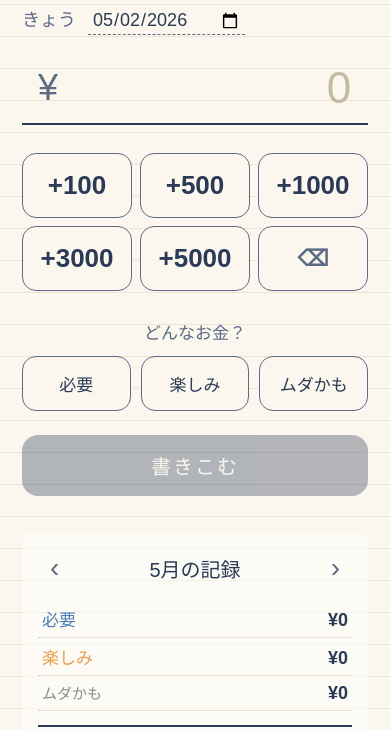
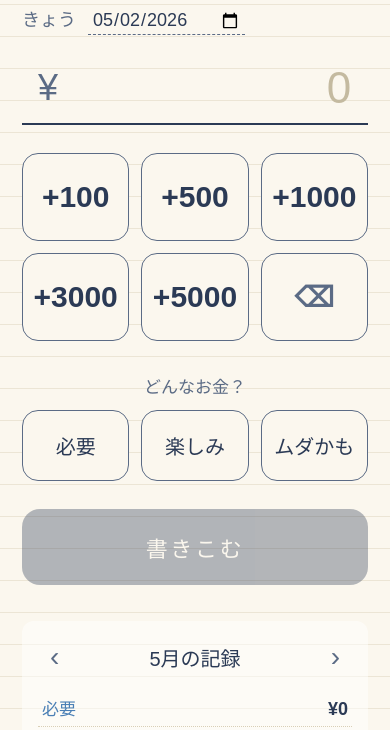
Before and after one commit to tmk4men/yurutto-kakeibo, a plain HTML site: page index.html in a window 390 px wide. Shown: the part 91-821 px from the top of the page. Drawn offline with Linux system fonts and the light colour scheme; a web font is replaced by a local one.

Commit message:
Enlarge tap targets
The numpad chips, tag buttons, and save button were undersized for
thumb taps; bumped padding, font, and gaps across the input UI and
the mobile breakpoint to match.

Co-Authored-By: Claude Opus 4.7 (1M context) <noreply@anthropic.com>

```diff
--- a/style.css
+++ b/style.css
@@ -121,19 +121,19 @@ input[type="number"], input[type="date"] {
 .numpad {
   display: grid;
   grid-template-columns: repeat(3, 1fr);
-  gap: 8px;
-  margin: 0 0 28px;
+  gap: 12px;
+  margin: 0 0 32px;
 }
 
 .key {
   background: var(--paper);
   border: 1.5px solid var(--ink-soft);
-  border-radius: 14px;
+  border-radius: 16px;
   font-family: 'Klee One', sans-serif;
-  font-size: 26px;
+  font-size: 30px;
   font-weight: 600;
   color: var(--ink);
-  padding: 16px 0;
+  padding: 26px 0;
   cursor: pointer;
   transition: transform 0.05s ease, background 0.15s ease;
   -webkit-user-select: none;
@@ -147,7 +147,7 @@ input[type="number"], input[type="date"] {
 }
 
 .key--back {
-  font-size: 22px;
+  font-size: 28px;
   color: var(--ink-soft);
 }
 
@@ -160,18 +160,18 @@ input[type="number"], input[type="date"] {
 
 .tags {
   display: flex;
-  gap: 10px;
+  gap: 12px;
   justify-content: center;
-  margin-bottom: 24px;
+  margin-bottom: 28px;
 }
 
 .tag {
   flex: 1;
   background: var(--paper);
   border: 1.5px solid var(--ink-soft);
-  border-radius: 14px;
-  padding: 14px 6px;
-  font-size: 17px;
+  border-radius: 16px;
+  padding: 20px 6px;
+  font-size: 20px;
   color: var(--ink);
   cursor: pointer;
   transition: transform 0.08s ease, background 0.15s ease, color 0.15s ease;
@@ -196,10 +196,10 @@ input[type="number"], input[type="date"] {
   background: var(--ink);
   color: var(--paper);
   border: none;
-  border-radius: 16px;
-  padding: 16px;
-  font-size: 20px;
-  letter-spacing: 0.1em;
+  border-radius: 18px;
+  padding: 22px;
+  font-size: 22px;
+  letter-spacing: 0.12em;
   cursor: pointer;
   transition: transform 0.08s ease, opacity 0.15s ease;
 }
@@ -387,11 +387,13 @@ input[type="number"], input[type="date"] {
 
 /* ─── 狭い画面の調整 ─── */
 @media (max-width: 360px) {
-  .page { padding: 22px 16px 50px; }
+  .page { padding: 22px 14px 50px; }
   .title { font-size: 26px; }
   .amount-display { font-size: 38px; }
   .yen { font-size: 30px; }
-  .key { font-size: 22px; padding: 14px 0; }
-  .tag { font-size: 15px; padding: 12px 4px; }
-  .save-btn { font-size: 18px; padding: 14px; }
+  .numpad { gap: 10px; }
+  .key { font-size: 26px; padding: 22px 0; }
+  .key--back { font-size: 24px; }
+  .tag { font-size: 18px; padding: 18px 4px; }
+  .save-btn { font-size: 20px; padding: 20px; }
 }
```
